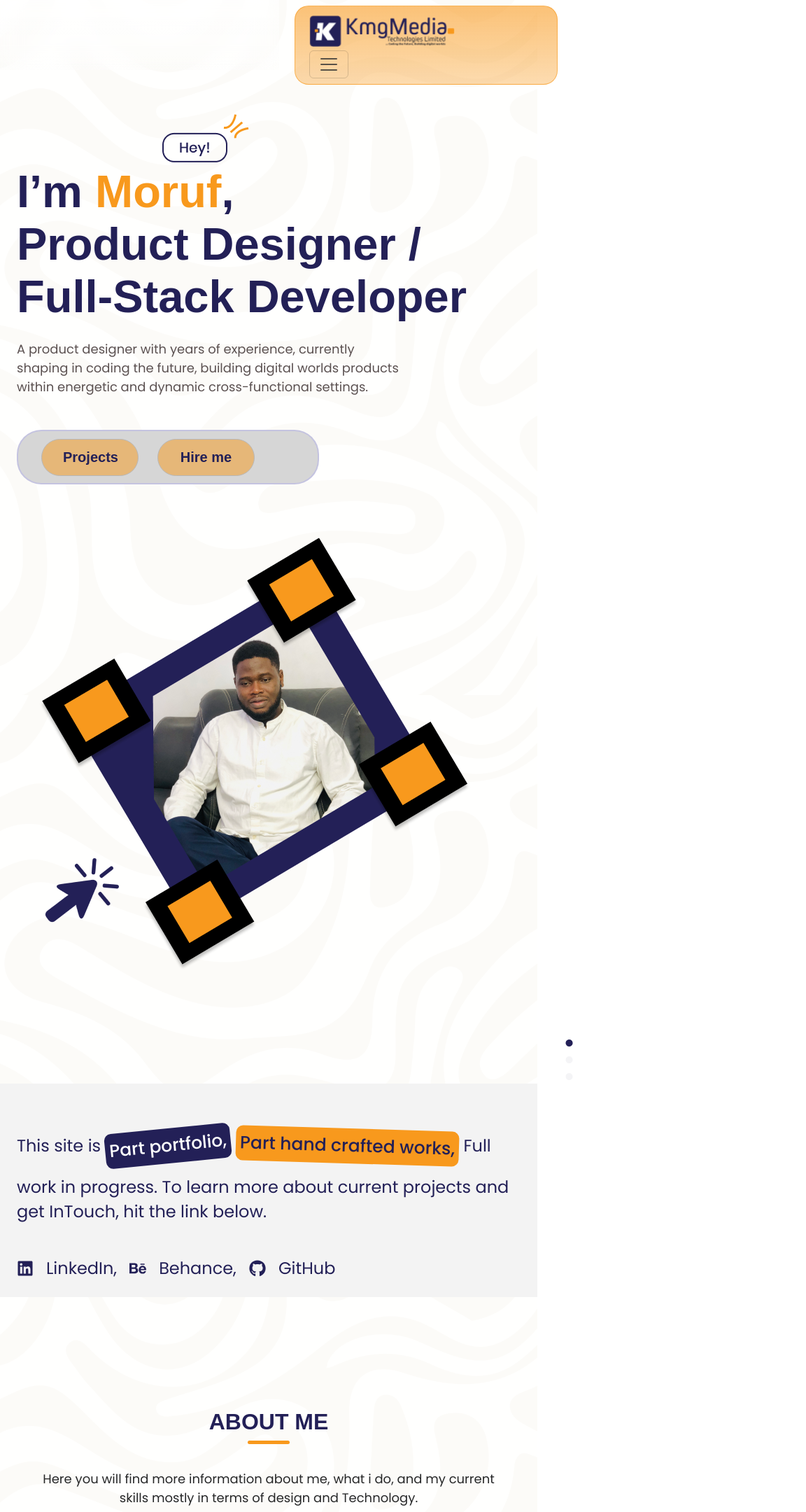
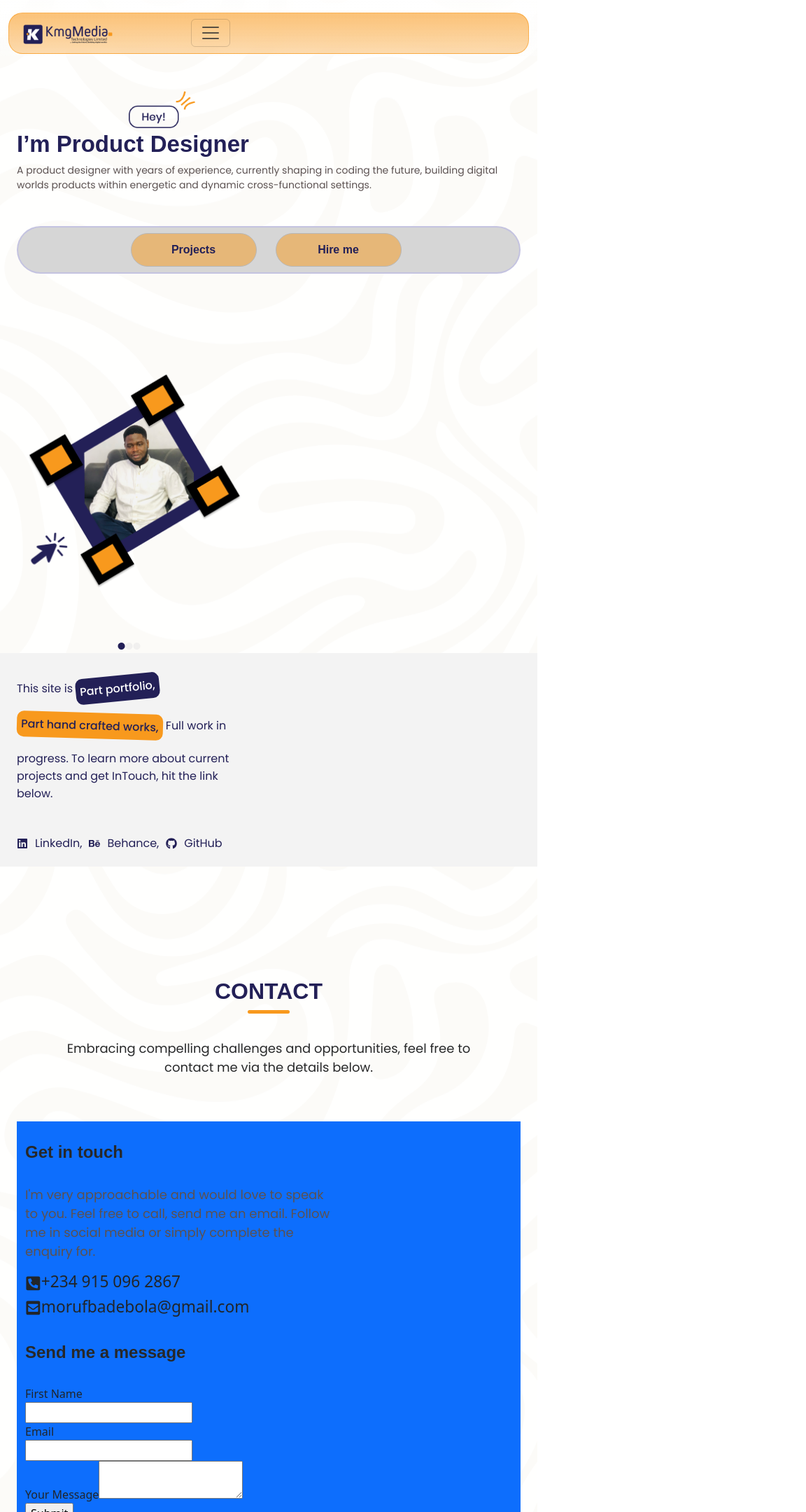
Before and after one commit to kmgmedia/build-cv-with-react-js-app, a React (Create React App) app: page / in a window 768 px wide. Shown: the top 2160 px of the page at 70% size, 1152 px wide, since content can reach past the window. Built offline with nearby package versions, Linux system fonts and the light colour scheme.

Commit message:
Updating form session

```diff
--- a/src/Components/Display.jsx
+++ b/src/Components/Display.jsx
@@ -24,14 +24,14 @@ import Footer from './Footer/Footer';
             <Navbar/>
             <Hero/>
             {/* <Projects/> */}
-            {/* <Form/> */}
+            <Form/>
             {/* <Kmgfoliobigpage/> */}
             {/* <Nexcentfoliobigpage/> */}
             {/* <Sicklefolio/> */}
             {/* <Smarthomefolio/> */}
             {/* <Bycfolio/> */}
             {/* <Pethomefolio/> */}
-            <About/>
+            {/* <About/> */}
             <Footer/>
 
         </div>
--- a/src/Components/Form/Form.jsx
+++ b/src/Components/Form/Form.jsx
@@ -1,62 +1,90 @@
 import React from 'react'
 import './form.scss';
+import { Backgroundpattern } from "../../assets";
+import { FaPhoneSquareAlt, FaEnvelopeSquare } from "react-icons/fa";
 
 
 const Form = () => {
     return (
         <>
 
-{/* <div className="row">
+<div className="row about-1 url" style={{backgroundImage: `url(${Backgroundpattern})`}}>
         <div class="col-sm-12 col-md-12 col-lg-1"></div>
         <div class="col-sm-12 col-md-12 col-lg-10">
             <div class="row">
-                <div class="col-sm-12 col-md-12 col-lg-6">
-                    <div className='hey-session-about '>
-                        <div className='hero-text-about'>
-                        <form style="width: 26rem;">
-
-  <div data-mdb-input-init className="form-outline mb-4">
-    <input type="text" id="form4Example1" className="form-control" />
-    <label className="form-label" for="form4Example1">Name</label>
-  </div>
-
-  <div data-mdb-input-init className="form-outline mb-4">
-    <input type="email" id="form4Example2" className="form-control" />
-    <label className="form-label" for="form4Example2">Email address</label>
-  </div>
-
-  <div data-mdb-input-init className="form-outline mb-4">
-    <textarea className="form-control" id="form4Example3" rows="4"></textarea>
-    <label className="form-label" for="form4Example3">Message</label>
-  </div>
-
-  <div className="form-check d-flex justify-content-center mb-4">
-    <input
-      className="form-check-input me-2"
-      type="checkbox"
-      value=""
-      id="form4Example4"
-      checked
-    />
-    <label className="form-check-label" for="form4Example4">
-      Send me a copy of this message
-    </label>
-  </div>
-
-
-  <button data-mdb-ripple-init type="button" className="btn btn-primary btn-block mb-4">Send</button>
-</form>
-                    </div>
-                    </div>
-                </div>
-                <div class="col-sm-12 col-md-12 col-lg-6">
-                    <div className='hero-about-image'>
-                    </div>
-                </div>
+            <div class="col-sm-12 col-md-12 col-lg-12">
+            <div className='aboutme'>
+            <h4>CONTACT</h4>
+            <span className="line"></span>
+            <div data-aos='zoom-in'>
+                <p>
+                Embracing compelling challenges and opportunities, feel free to <br />
+                contact me via the details below.</p>
+            </div>
+            </div>
+            </div>
             </div>
         </div>
+        <div class="col-sm-12 col-md-12 col-lg-2"></div>
+        <div className="row pt-5">
+        <div class="col-sm-12 col-md-12 col-lg-2"></div>
+        <div class="col-sm-12 col-md-12 col-lg-10">
+            <div class="row bg-primary">
+            <div class="col-sm-12 col-md-12 col-lg-6">
+            <div data-aos='fade-right' className='get-to-know-me'>
+            <h5>Get in touch</h5>
+            <div><i class="fa-solid fa-square-phone"></i>
+                <p>
+                I'm very approachable and would love to speak <br /> to you.
+                Feel free to call, send me an email. Follow <br /> me in social media or
+                simply complete the <br /> enquiry for.</p>
+                {/* <p>I’m open to <span className='more-bold-body'>Job</span> opportunities where i can contribute, learn and grow. <br />
+                If you have any opportunity that matches my skills and experience, <br /> then don’t hesitate to <span className='more-bold-body'>contact me.</span></p> */}
+            </div>
+              <section>
+                <div className='call-number'>
+                <h4><FaPhoneSquareAlt/>+234 915 096 2867</h4>
+              </div>
+              <div className='email-envelop'>
+                <h4><FaEnvelopeSquare/>morufbadebola@gmail.com</h4>
+              </div>
+              </section>
+            </div>
+            </div>
+
+            <div class="col-sm-12 col-md-12 col-lg-5">
+            <div data-aos='fade-left' className='get-to-know-me'>
+            <h5>Send me a message</h5>
+
+            <section className='form-body'>
+              <form action="">
+
+                <label htmlFor="FirstName">First Name</label>
+                <div>
+                <input id="FirstName" type="text" name="firstName" />
+                </div>
+
+                <label htmlFor="email">Email</label>
+                <div>
+                <input id="email" type="email" name="email" />
+                </div>
+
+                <label htmlFor="yourMessage">Your Message</label>
+                <textarea name="" id="yourMessage"></textarea>
+
+              </form>
+
+              <input type="submit" value="Submit"/>
+
+            </section>
+
+            </div>
+            </div>
+            </div>
         </div>
-        <div class="col-sm-12 col-md-12 col-lg-1"></div> */}
+        <div className="col-sm-12 col-md-12 col-lg-2"></div>
+        </div>
+        </div>
 
 
         </>
--- a/src/Components/Landingpage/Hero.jsx
+++ b/src/Components/Landingpage/Hero.jsx
@@ -29,7 +29,9 @@ const Hero = () => {
                     <div className='hey-session'>
                         <img data-aos='zoom-in-down'src= {Heylogo} alt="" />
                         <div className='hero-text'>
-                        <h1>I’m <span className='minename'>Moruf</span>, <br/> Product Designer / <br /> Full-Stack Developer</h1>
+                        <h1>I’m <span className='minename b1 '>Moruf</span>
+                        <span className='minename b2'>Adebola,</span> <br/>
+                        Product Designer</h1>
                     </div>
                     <div data-aos= "zoom-in" className='hero-p'>
                         <p>A product designer with years of experience, currently <br/>
@@ -64,8 +66,6 @@ const Hero = () => {
         <div className="col-sm-12 col-md-12 col-lg-1"></div>
 
 
-
-
         <div className="row all-this-site">
         <div className="col-sm-12 col-md-12 col-lg-1"></div>
         <div className="col-sm-12 col-md-12 col-lg-10">
--- a/src/Components/Landingpage/hero.scss
+++ b/src/Components/Landingpage/hero.scss
@@ -50,6 +50,46 @@ $secondery-color: #232057;
     font-weight: 400;
     line-height: normal;
 }
+
+.minename {
+    opacity: 0;
+    position: absolute;
+    padding-left: 1rem;
+}
+
+.b1 {
+    animation: ani1 15s infinite;
+}
+
+.b2 {
+    animation: ani2 15s infinite;
+}
+
+@keyframes ani1 {
+    0%{
+        opacity: 0;
+    }
+    10%{
+        opacity: 1;
+    }
+    20%{
+        opacity: 0;
+    }
+}
+
+@keyframes ani2 {
+    20%{
+        opacity: 0;
+    }
+    30%{
+        opacity: 1;
+    }
+    40%{
+        opacity: 0;
+    }
+}
+
+
 
 
 .hero-image img{
@@ -179,7 +219,7 @@ margin-bottom: 1rem;
 
 
 
-@media screen and (min-width: 320px) and (max-width: 645px) {
+@media screen and (max-width: 992px) {
 
 
     .hero-text h1 br {
@@ -270,24 +310,27 @@ margin-bottom: 1rem;
 
 @media screen and (min-width: 768px) and (max-width: 990px) {
 
-    .hey-session {
-        width: 200%;
-        padding-top: 10rem;
+    // .hey-session {
+    //     width: 200%;
+    //     padding-top: 10rem;
+    // }
 
-    }
+    // .all-ellipse {
+    //     padding-left: 20rem;
+    // }
 
-    .hero-image img {
-        padding-top: 3rem;
-        padding-bottom: 2rem;
-    }
+    // .hero-image img {
+    //     padding-top: 3rem;
+    //     padding-bottom: 2rem;
+    // }
 
-    .hero-image-text br {
-        display: none;
-    }
+    // .hero-image-text br {
+    //     display: none;
+    // }
 
-    .hero-image-text {
-        width: 45rem;
-    }
+    // .hero-image-text {
+    //     width: 45rem;
+    // }
 }
 
 // @media screen and (min-width: 1280px) and (max-width: 800px) {
--- a/src/Components/Navigation/navbar.scss
+++ b/src/Components/Navigation/navbar.scss
@@ -91,7 +91,7 @@ $secondery-color-2: #272829;
 }
 
 
-@media screen and (max-width: 645px) {
+@media screen and (min-width: 320px) and (max-width: 990px) {
 
     .b-g-all {
         height: 80px;
@@ -112,41 +112,39 @@ $secondery-color-2: #272829;
 
 }
 
-@media screen and (min-width: 768px) and (max-width: 1024px) {
+// @media screen and (min-width: 768px) and (max-width: 1024px) {
 
-    .b-g-all {
-        width: 52%;
-    }
+//     .b-g-all {
+//         width: 52%;
+//     }
 
 
-    .b-g-all {
-        height: 100px;
-    }
 
-    .navbar {
-        margin-left: 0rem;
-    }
 
-    .navbar-brand {
-        padding-right: 25rem;
-    }
+//     .navbar {
+//         margin-left: 0rem;
+//     }
 
-    .navbar-brand img {
-        width: 13rem;
-    }
+//     .navbar-brand {
+//         padding-right: 25rem;
+//     }
 
-    .st-btn {
-        width: 30%;
-    }
+//     .navbar-brand img {
+//         width: 13rem;
+//     }
 
-}
+//     .st-btn {
+//         width: 30%;
+//     }
 
-@media (min-width: 820px) {
+// }
 
-    .b-g-all {
-        width: 100%;
-    }
-}
+// @media (min-width: 820px) {
+
+//     .b-g-all {
+//         width: 100%;
+//     }
+// }
 
 // @media (min-width: 1280px) {
 
--- a/src/Components/Nexcentfoliobigpage/Nexcentfoliobigpage.jsx
+++ b/src/Components/Nexcentfoliobigpage/Nexcentfoliobigpage.jsx
@@ -2,8 +2,13 @@ import React from 'react'
 import './nexcentfoliobigpage.scss';
 import { Macnexcentbig, Backgroundpattern } from '../../assets';
 
+
+
 const Nexcentfoliobigpage = () => {
+
+
   return (
+
     <>
 
 <div className="row about-big-1" style={{backgroundImage: `url(${Backgroundpattern})`}}>
```
